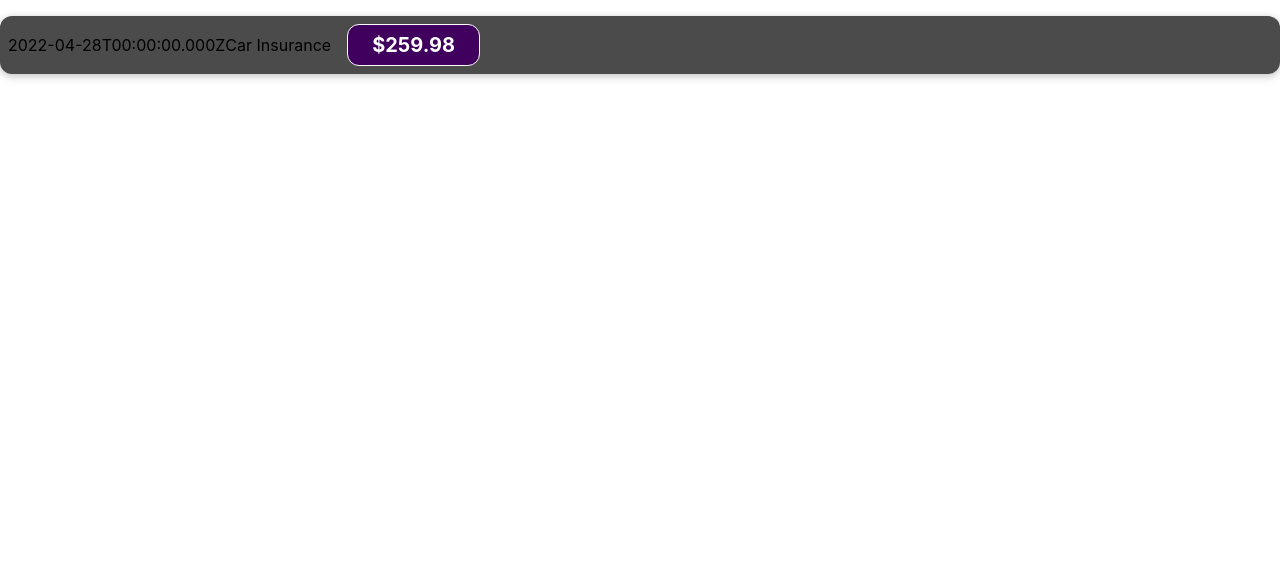
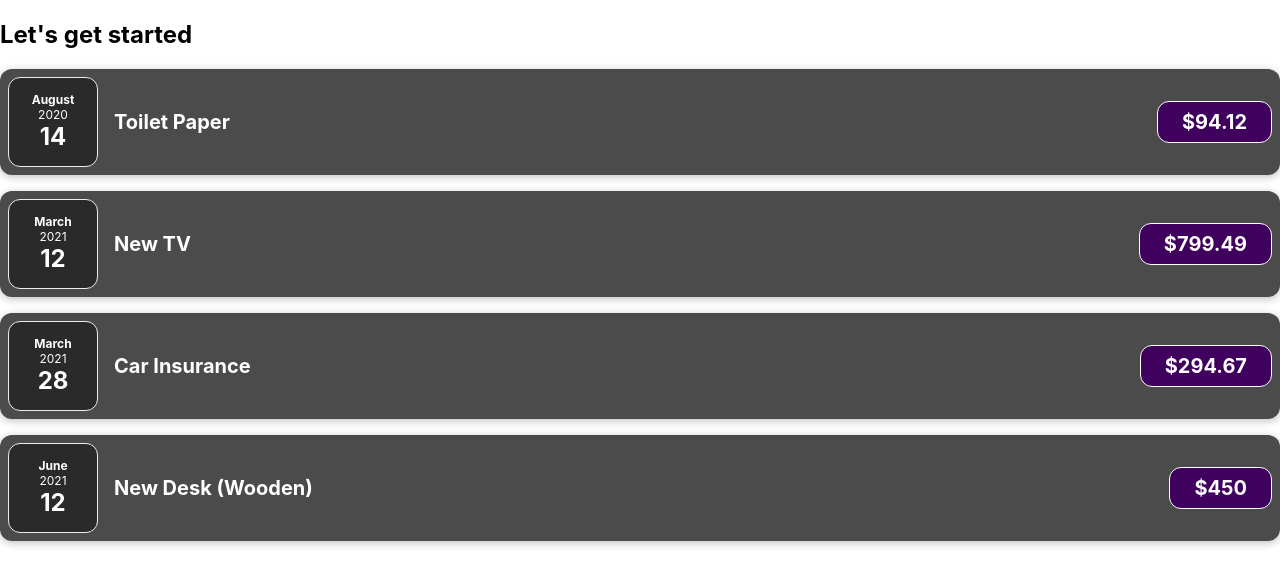
Before and after one commit to terinSeb/React_Expense_App, a React (Create React App) app: page / in a window 1280 px wide. Shown: the top 586 px of the page. Built offline with nearby package versions, Linux system fonts and the light colour scheme.

Commit message:
Splitting components into multiple components

```diff
--- a/src/App.js
+++ b/src/App.js
@@ -2,7 +2,52 @@
 import "./App.css";
 import ExpenseItem from "./components/ExpenseItem";
 function App() {
-  return <ExpenseItem></ExpenseItem>;
+  const expenses = [
+    {
+      id: "e1",
+      title: "Toilet Paper",
+      amount: 94.12,
+      date: new Date(2020, 7, 14),
+    },
+    { id: "e2", title: "New TV", amount: 799.49, date: new Date(2021, 2, 12) },
+    {
+      id: "e3",
+      title: "Car Insurance",
+      amount: 294.67,
+      date: new Date(2021, 2, 28),
+    },
+    {
+      id: "e4",
+      title: "New Desk (Wooden)",
+      amount: 450,
+      date: new Date(2021, 5, 12),
+    },
+  ];
+  return (
+    <div>
+      <h2>Let's get started</h2>
+      <ExpenseItem
+        title={expenses[0].title}
+        amount={expenses[0].amount}
+        date={expenses[0].date}
+      ></ExpenseItem>
+      <ExpenseItem
+        title={expenses[1].title}
+        amount={expenses[1].amount}
+        date={expenses[1].date}
+      ></ExpenseItem>
+      <ExpenseItem
+        title={expenses[2].title}
+        amount={expenses[2].amount}
+        date={expenses[2].date}
+      ></ExpenseItem>
+      <ExpenseItem
+        title={expenses[3].title}
+        amount={expenses[3].amount}
+        date={expenses[3].date}
+      ></ExpenseItem>
+    </div>
+  );
 }
 
 export default App;
--- /dev/null
+++ b/src/components/ExpenseDate.css
@@ -0,0 +1,26 @@
+.expense-date {
+  display: flex;
+  flex-direction: column;
+  width: 5.5rem;
+  height: 5.5rem;
+  border: 1px solid #ececec;
+  background-color: #2a2a2a;
+  color: white;
+  border-radius: 12px;
+  align-items: center;
+  justify-content: center;
+}
+
+.expense-date__month {
+  font-size: 0.75rem;
+  font-weight: bold;
+}
+
+.expense-date__year {
+  font-size: 0.75rem;
+}
+
+.expense-date__day {
+  font-size: 1.5rem;
+  font-weight: bold;
+}
--- /dev/null
+++ b/src/components/ExpenseDate.js
@@ -0,0 +1,15 @@
+import "./ExpenseDate.css";
+function ExpenseDate(props) {
+  const month = props.date.toLocaleString("en-US", { month: "long" });
+  const day = props.date.toLocaleString("en-US", { day: "2-digit" });
+  const year = props.date.getFullYear();
+  return (
+    <div className="expense-date">
+      <div className="expense-date__month">{month}</div>
+      <div className="expense-date__year">{year}</div>
+      <div className="expense-date__day">{day}</div>
+    </div>
+  );
+}
+
+export default ExpenseDate;
--- a/src/components/ExpenseItem.js
+++ b/src/components/ExpenseItem.js
@@ -1,16 +1,16 @@
+import ExpenseDate from "./ExpenseDate";
 import "./ExpenseItem.css";
-function ExpenseItem() {
-  const expenseDate = new Date(2022, 3, 28);
-  const expenseTitle = "Car Insurance";
-  const expenseAmount = 259.98;
+
+function ExpenseItem(props) {
   return (
     <div className="expense-item">
-      <div>{expenseDate.toISOString()}</div>
+      <ExpenseDate date={props.date} />
       <div className="expense-item__description">
-        <div>{expenseTitle}</div>
-        <div className="expense-item__price">${expenseAmount}</div>
+        <h2>{props.title}</h2>
+        <div className="expense-item__price">${props.amount}</div>
       </div>
     </div>
   );
 }
+
 export default ExpenseItem;
```
